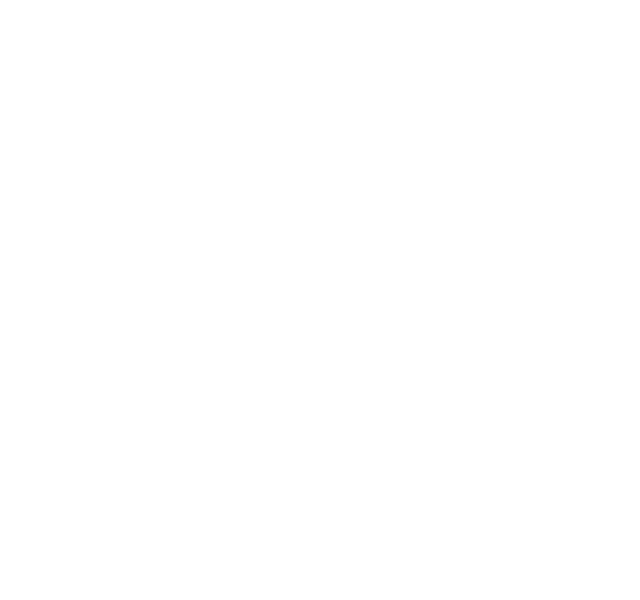
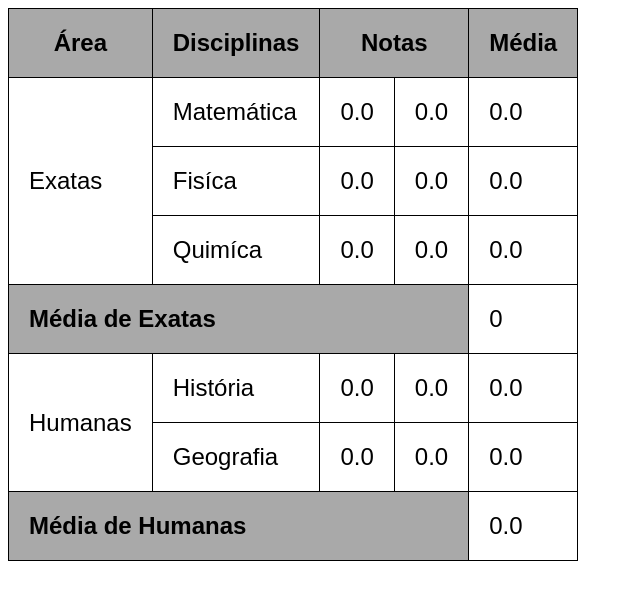
Before and after one commit to Hsnascimento/html-css, a plain HTML site: page exercicios/projetoex03/index.html in a window 1280 px wide. Shown: the whole page, without its empty margins (0-640 px from the left). Drawn offline with Linux system fonts and the light colour scheme.

Commit message:
criação tabela

```diff
--- a/exercicios/projetoex03/index.html
+++ b/exercicios/projetoex03/index.html
@@ -5,12 +5,74 @@
     <meta http-equiv="X-UA-Compatible" content="IE=edge">
     <meta name="viewport" content="width=device-width, initial-scale=1.0">
     <title>Tabela de Notas</title>
+    <style>
+        table{
+            border-collapse: collapse;
+            width: 400px;
+            font-family: Arial, Helvetica, sans-serif;
+            font-size: 1.5em;
+        }
+
+        th, tr, td{
+            border: 1px solid black;
+            padding: 20px;
+        }
+
+        th{
+            background-color: darkgray;
+        }
+
+        .media{
+            text-align: left;
+        }
+    </style>
 </head>
 <body>
     <table>
         <thead>
-            <th></th>
+            <th scope="col">Área</th>
+            <th scope="col">Disciplinas</th>
+            <th scope="colgroup" colspan="2">Notas
+            </th>
+            <th scope="col">Média</th>
+
         </thead>
+        <tbody>
+            <tr>
+                <td rowspan="3">Exatas</td>
+                <td>Matemática</td>
+                <td>0.0</td>
+                <td>0.0</td>
+                <td>0.0</td>
+            </tr>
+            <td>Fisíca</td>
+            <td>0.0</td>
+            <td>0.0</td>
+            <td>0.0</td>
+            <tr>
+                <td>Quimíca</td>
+                <td>0.0</td>
+                <td>0.0</td>
+                <td>0.0</td>
+            </tr>
+            <th scope="row" colspan="4" class="media">Média de Exatas</th>
+            <td>0</td>
+            <tr>
+                <td rowspan="2">Humanas</td>
+                <td>História</td>
+                <td>0.0</td>
+                <td>0.0</td>
+                <td>0.0</td>
+                <tr>
+                    <td>Geografia</td>
+                    <td>0.0</td>
+                    <td>0.0</td>
+                    <td>0.0</td>
+                </tr>
+                <th scope="" colspan="4" class="media">Média de Humanas</th>
+                <td>0.0</td>
+            </tr>
+        </tbody>
     </table>
 
 </body>
```
